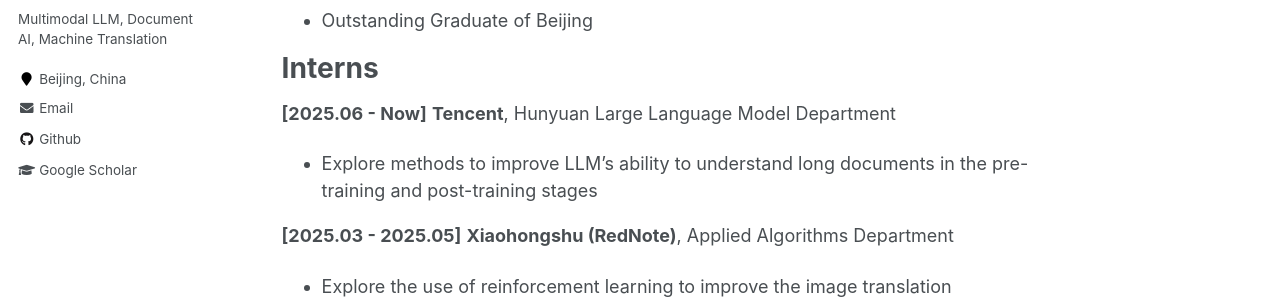
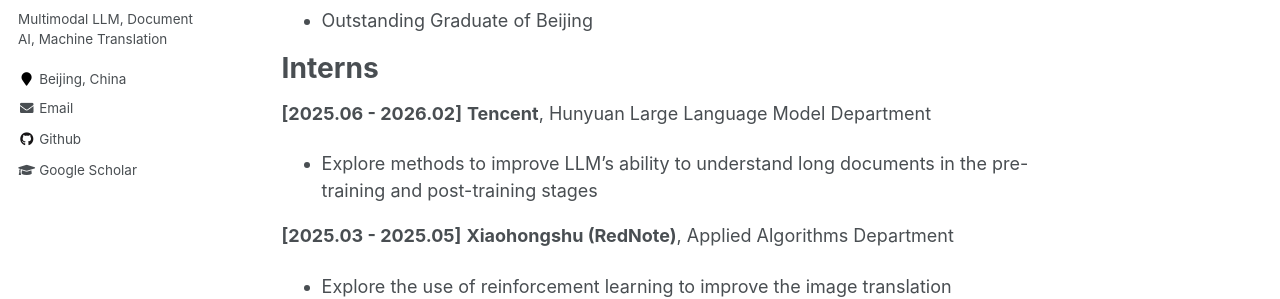
Before and after one commit to liangyupu/liangyupu.github.io, a Jekyll site: the page built from _pages/about.md, in a window 1280 px wide and 900 px high, scrolled down 3316 px. Shown: the part 244-543 px from the top of the window. Built offline with Jekyll 4.4.1, drawn with Linux system fonts in a browser that asks for light colours.

Commit message:
Update about.md

```diff
--- a/_pages/about.md
+++ b/_pages/about.md
@@ -78,7 +78,7 @@ I also manage a Bilibili [\[1398号监听员\]](https://space.bilibili.com/16164
 * Outstanding Graduate of Beijing
 
 # Interns
-**[2025.06 - Now]** **Tencent**, Hunyuan Large Language Model Department
+**[2025.06 - 2026.02]** **Tencent**, Hunyuan Large Language Model Department
 * Explore methods to improve LLM’s ability to understand long documents in the pre-training and post-training stages
 
 **[2025.03 - 2025.05]** **Xiaohongshu (RedNote)**, Applied Algorithms Department
```
